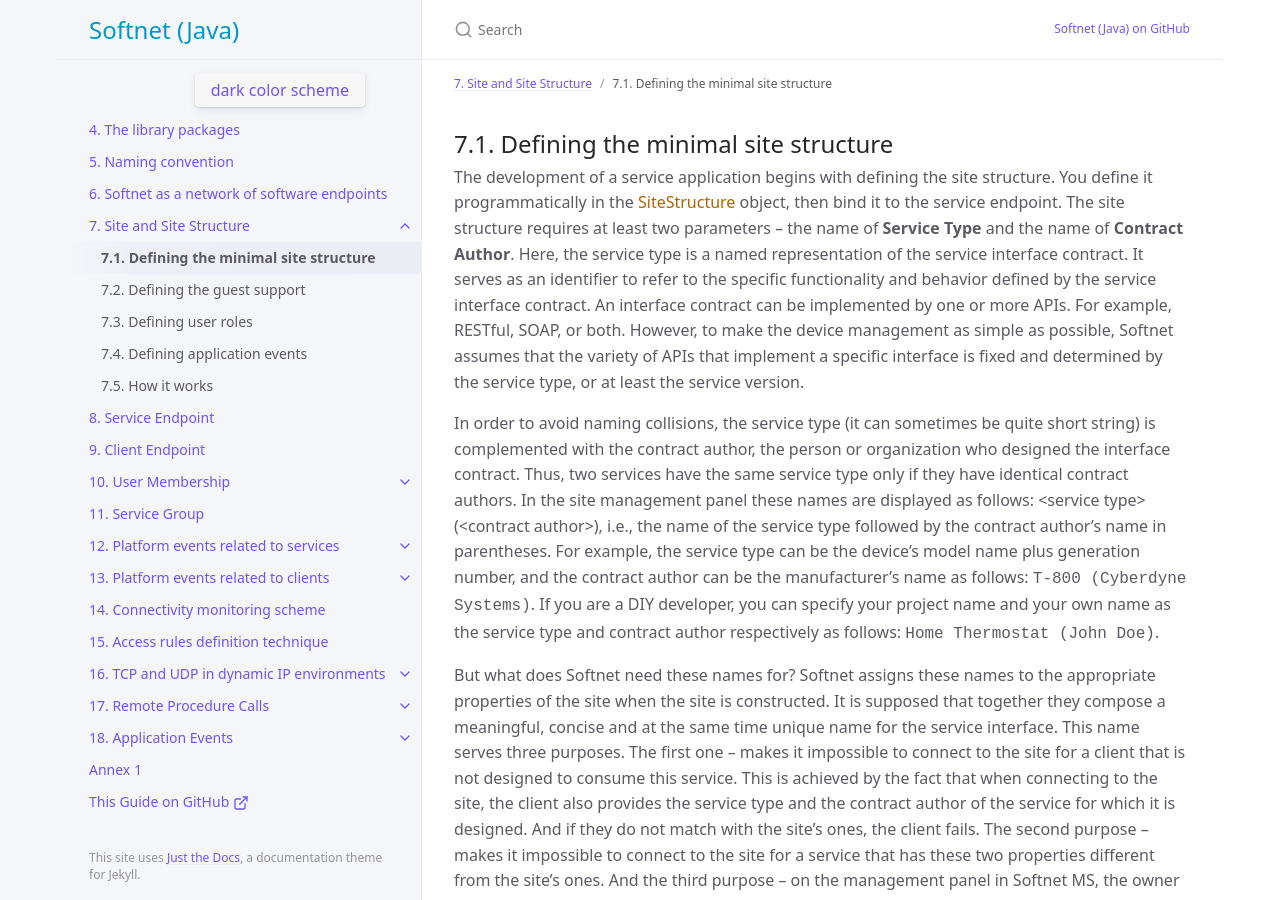
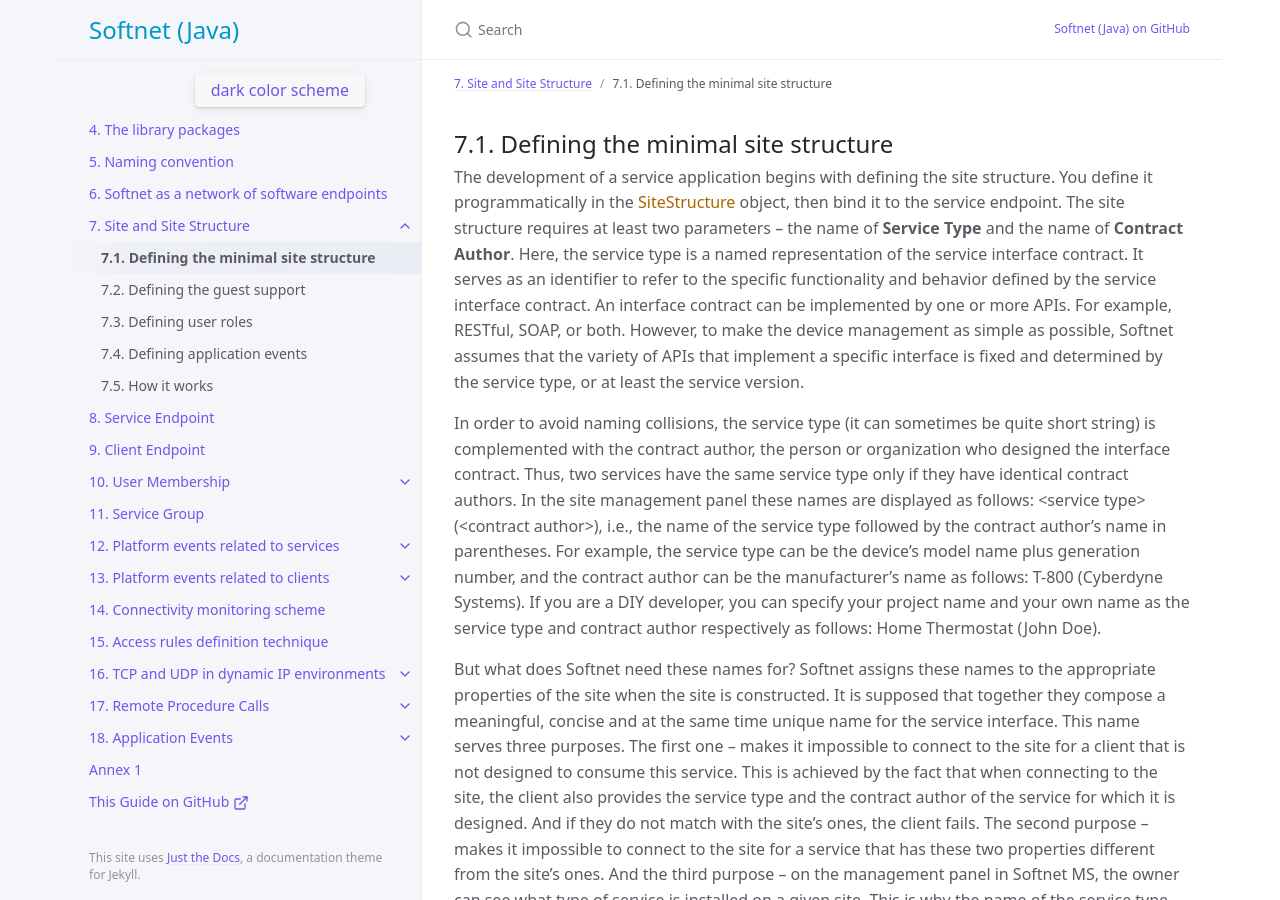
Before and after one commit to Softnet-Free/softnet-java, a Jekyll site: the page built from docs/site/sections/minimal-structure.md, in a window 1280 px wide and 900 px high. Built offline with Jekyll 4.4.1, drawn with Linux system fonts in a browser that asks for light colours.

Commit message:
update to text

```diff
--- a/docs/site/sections/minimal-structure.md
+++ b/docs/site/sections/minimal-structure.md
@@ -9,7 +9,7 @@ nav_order: 1
 
 The development of a service application begins with defining the site structure. You define it programmatically in the <span class="datatype">SiteStructure</span> object, then bind it to the service endpoint. The site structure requires at least two parameters – the name of **Service Type** and the name of **Contract Author**. Here, the service type is a named representation of the service interface contract. It serves as an identifier to refer to the specific functionality and behavior defined by the service interface contract. An interface contract can be implemented by one or more APIs. For example, RESTful, SOAP, or both. However, to make the device management as simple as possible, Softnet assumes that the variety of APIs that implement a specific interface is fixed and determined by the service type, or at least the service version.
 
- In order to avoid naming collisions, the service type (it can sometimes be quite short string) is complemented with the contract author, the person or organization who designed the interface contract. Thus, two services have the same service type only if they have identical contract authors. In the site management panel these names are displayed as follows: &lt;service type&gt; (&lt;contract author&gt;), i.e., the name of the service type followed by the contract author's name in parentheses. For example, the service type can be the device’s model name plus generation number, and the contract author can be the manufacturer's name as follows: <span class="text-monospace">T-800 (Cyberdyne Systems)</span>. If you are a DIY developer, you can specify your project name and your own name as the service type and contract author respectively as follows: <span class="text-monospace">Home Thermostat (John Doe)</span>.
+ In order to avoid naming collisions, the service type (it can sometimes be quite short string) is complemented with the contract author, the person or organization who designed the interface contract. Thus, two services have the same service type only if they have identical contract authors. In the site management panel these names are displayed as follows: &lt;service type&gt; (&lt;contract author&gt;), i.e., the name of the service type followed by the contract author's name in parentheses. For example, the service type can be the device’s model name plus generation number, and the contract author can be the manufacturer's name as follows: T-800 (Cyberdyne Systems). If you are a DIY developer, you can specify your project name and your own name as the service type and contract author respectively as follows: Home Thermostat (John Doe).
 
  But what does Softnet need these names for? Softnet assigns these names to the appropriate properties of the site when the site is constructed. It is supposed that together they compose a meaningful, concise and at the same time unique name for the service interface. This name serves three purposes. The first one – makes it impossible to connect to the site for a client that is not designed to consume this service. This is achieved by the fact that when connecting to the site, the client also provides the service type and the contract author of the service for which it is designed. And if they do not match with the site’s ones, the client fails. The second purpose – makes it impossible to connect to the site for a service that has these two properties different from the site’s ones. And the third purpose – on the management panel in Softnet MS, the owner can see what type of service is installed on a given site. This is why the name of the service type (complemented with the contract author) should be meaningful, albeit concise.
 
```
Also changed, not shown: docs/site/sections/guest-support.md (+1 -1 lines).
